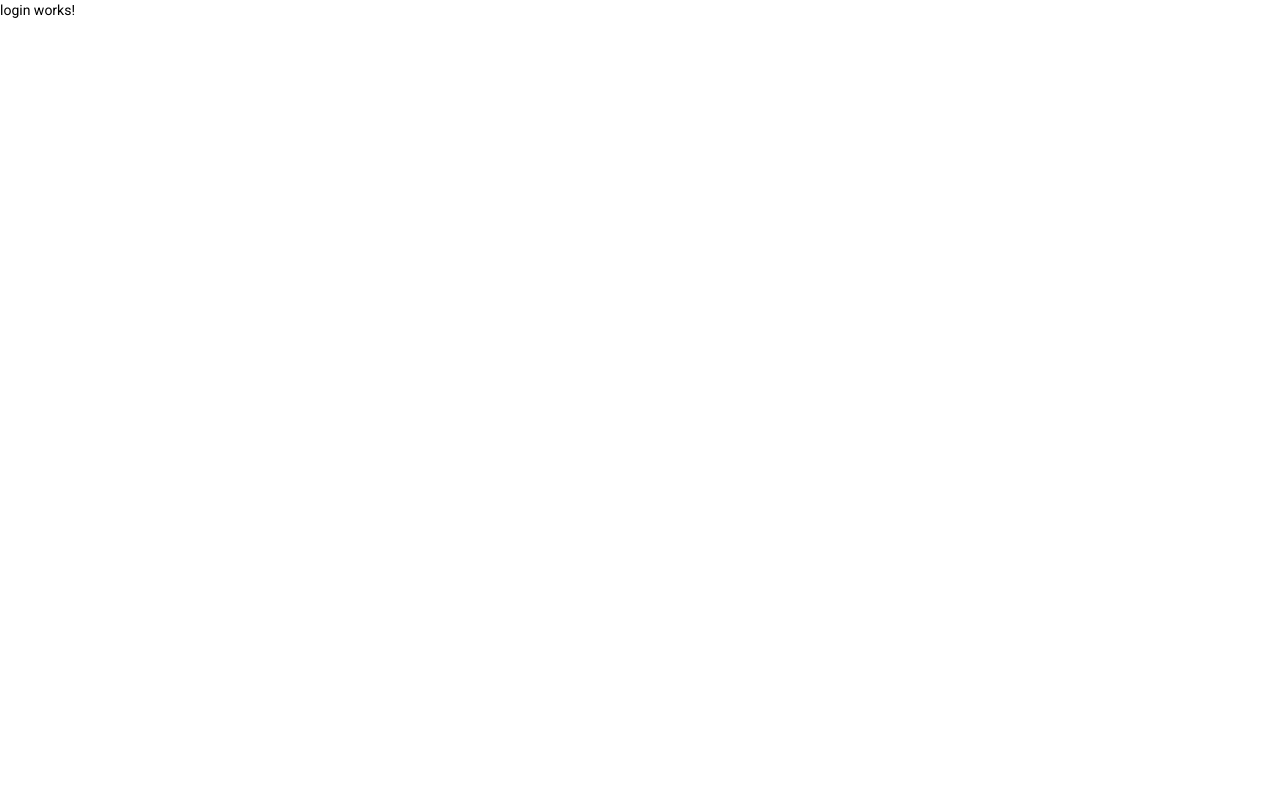
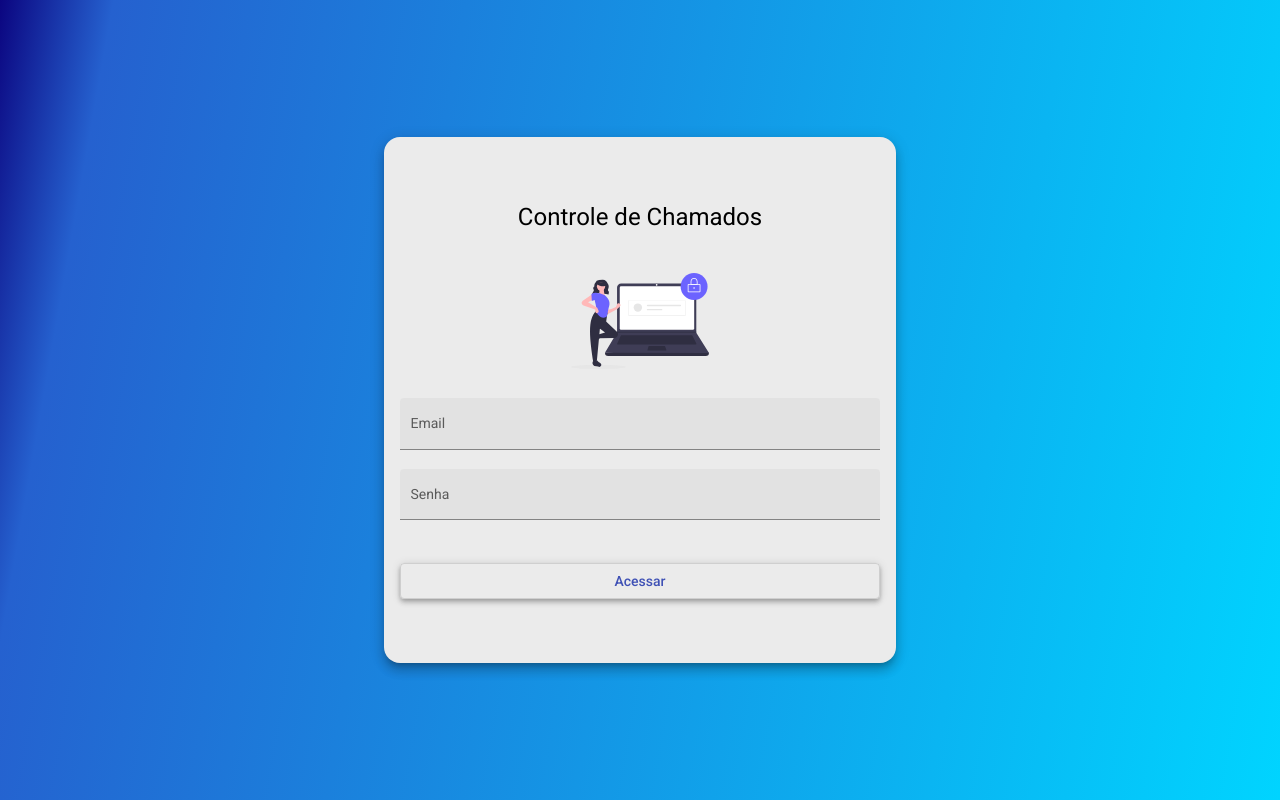
Before and after one commit to samuelfer/helpdesk-front, an Angular app: page /login in a window 1280 px wide. Built offline with nearby package versions, Linux system fonts and the light colour scheme.

Commit message:
Add html e css para componente login

```diff
--- a/src/app/components/login/login.component.css
+++ b/src/app/components/login/login.component.css
@@ -0,0 +1,34 @@
+.container {
+    height: 100%;
+    background: linear-gradient(100deg, rgb(11, 5, 128) 0%, rgba(37,97,207,1) 8%, rgba(0,212,255,1) 100%);
+    display: flex;
+    align-items: center;
+    justify-content: center;
+}
+
+.form {
+    width: 30rem;
+    margin: auto;
+    background-color: rgb(235, 235, 235);
+    padding: 4rem 1rem;
+    border-radius: 1rem;
+}
+
+h1 {
+    width: 100%;
+    text-align: center;
+}
+
+img {
+    height: 6rem;
+    width: 100%;
+    margin: 1.5rem auto 1.5rem auto;
+}
+
+.full-width {
+    width: 100%;
+}
+
+button {
+    margin-top: 1.5rem;
+}
--- a/src/app/components/login/login.component.html
+++ b/src/app/components/login/login.component.html
@@ -1 +1,17 @@
-<p>login works!</p>
+<div class="container">
+    <form class="form mat-elevation-z8">
+        <h1>Controle de Chamados</h1>
+        <img src="assets/img/login-image.svg" alt="Sistema de Controle de Chamados">
+        <mat-form-field class="full-width" appearance="fill">
+          <mat-label>Email</mat-label>
+          <input matInput placeholder="Ex. mail@mail.com">
+        </mat-form-field>
+
+        <mat-form-field class="full-width" appearance="fill">
+            <mat-label>Senha</mat-label>
+            <input  type="password" matInput placeholder="Ex. 123">
+        </mat-form-field>
+        <button class="full-width mat-elevation-z4" mat-stroked-button color="primary">Acessar</button>
+    </form>
+
+</div>
```
Also changed, not shown: src/assets/img/login-image.svg (added).
